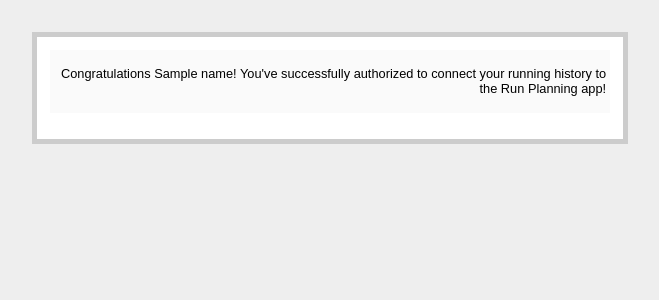
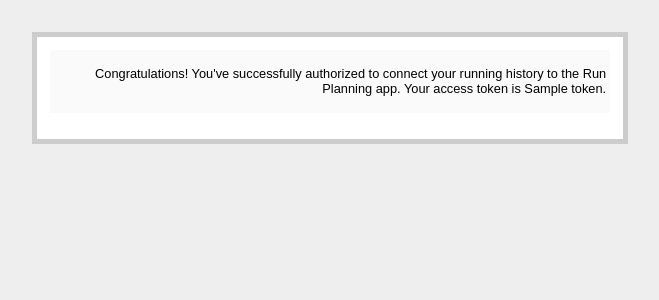
Before and after one commit to connorscp/runplanning_app, a Flask app: template templates/authorized.html in a window 1280 px wide. Shown: the top 300 px of the page, without its empty margins (310-969 px from the left). Run offline with Flask 2, Linux system fonts and the light colour scheme; the template is opened without the code that fills it: most values are stand-ins (such as "Sample title", 1, 10 or a date in 2020).

Commit message:
authorized.html outputs just token

```diff
--- a/app.py
+++ b/app.py
@@ -45,7 +45,7 @@ def authorized():
 	# Return authorized page
 	name = athlete.firstname
 
-	return render_template('authorized.html', name=name)
+	return render_template('authorized.html', token=token)
 
 
 if __name__ == '__main__':
--- a/templates/authorized.html
+++ b/templates/authorized.html
@@ -5,7 +5,7 @@
 	<div class=metanav>
 
 		<p>
-		Congratulations {{name}}! You've successfully authorized to connect your running history to the Run Planning app!
+		Congratulations! You've successfully authorized to connect your running history to the Run Planning app. Your access token is {{token}}.
 
 		</p>
 
```
